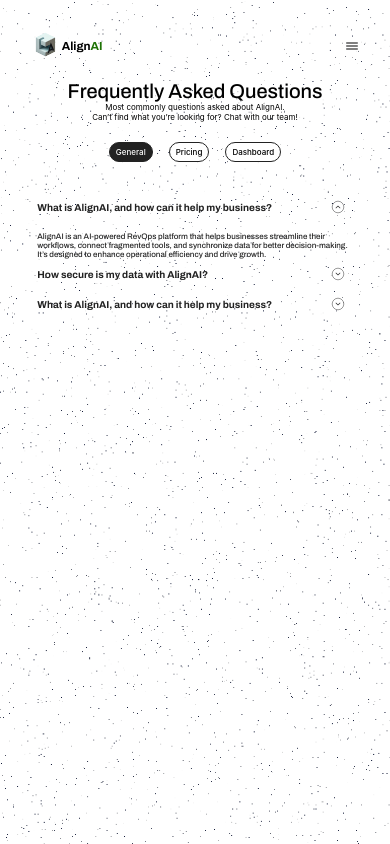
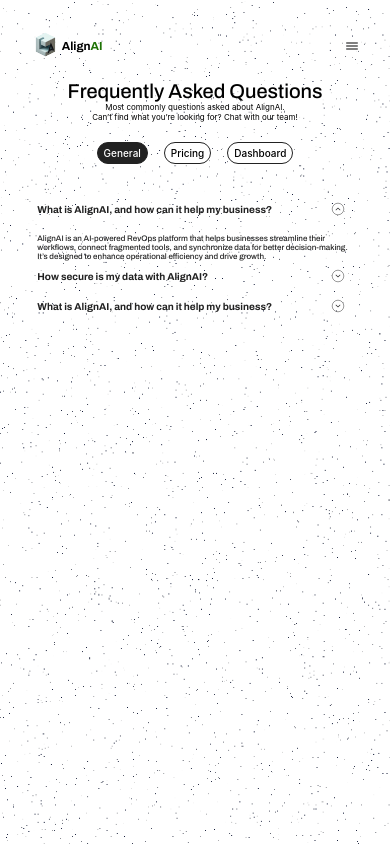
Before and after one commit to afroBalogun/alignAI, a React (Vite) app: page /FAQ in a window 390 px wide. Built offline with nearby package versions, Linux system fonts and the light colour scheme; a web font is replaced by a local one.

Commit message:
faq-font-size

```diff
--- a/src/styles/faq.css
+++ b/src/styles/faq.css
@@ -224,7 +224,6 @@
 
     .category{
         padding: 4px 6px;
-        font-size: 8px;
     }
 
     .QA{
```
